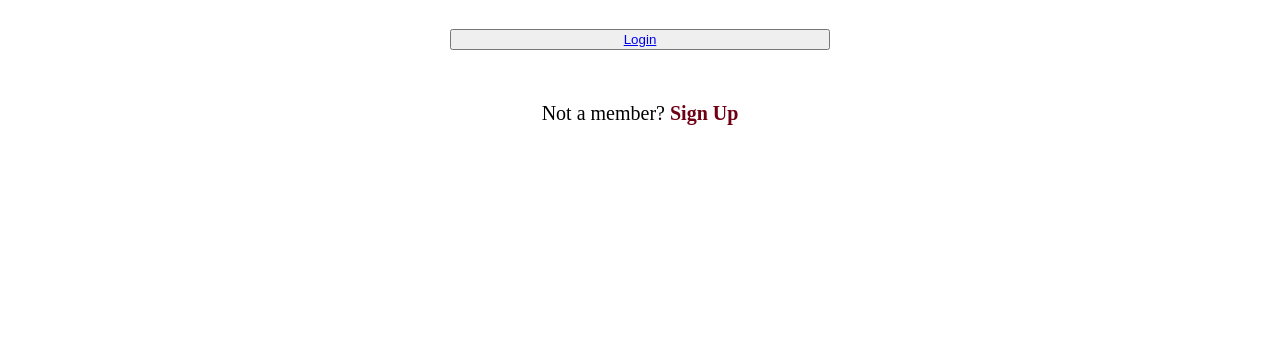
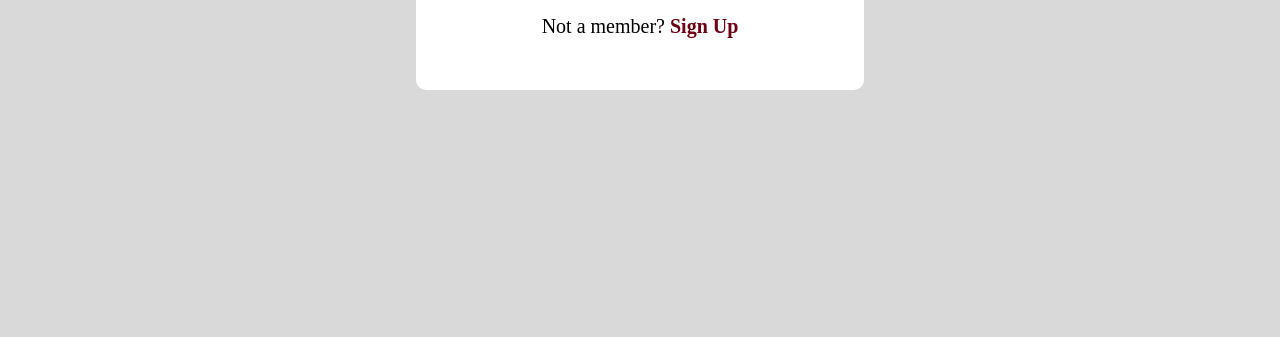
Before and after one commit to Irirwanirira/my-brand, a plain HTML site: page UI/auth/loginpage.html in a window 1280 px wide. Shown: the part 764-1101 px from the top of the page. After the commit the page ends 1014 px from the top, so only its background shows below. Drawn offline with Linux system fonts and the light colour scheme; a web font is replaced by a local one.

```diff
--- a/UI/auth/loginpage.html
+++ b/UI/auth/loginpage.html
@@ -6,7 +6,7 @@
     <link rel="preconnect" href="https://fonts.googleapis.com">
 <link rel="preconnect" href="https://fonts.gstatic.com" crossorigin>
 <link href="https://fonts.googleapis.com/css2?family=Nunito+Sans:opsz@6..12&family=Salsa&display=swap" rel="stylesheet">
-<link rel="stylesheet" href="../page_style.css">
+<link rel="stylesheet" href="../../styles.css">
 <link rel="stylesheet" href="./auth.css">
 
     <title>Login page</title>
```
Also changed, not shown: UI/auth/signuppage.html (+1 -1 lines), UI/blog/blog_list.html (+1 -1 lines), UI/blog/read_blog.html (+1 -1 lines), styles.css (+106 -0 lines).
